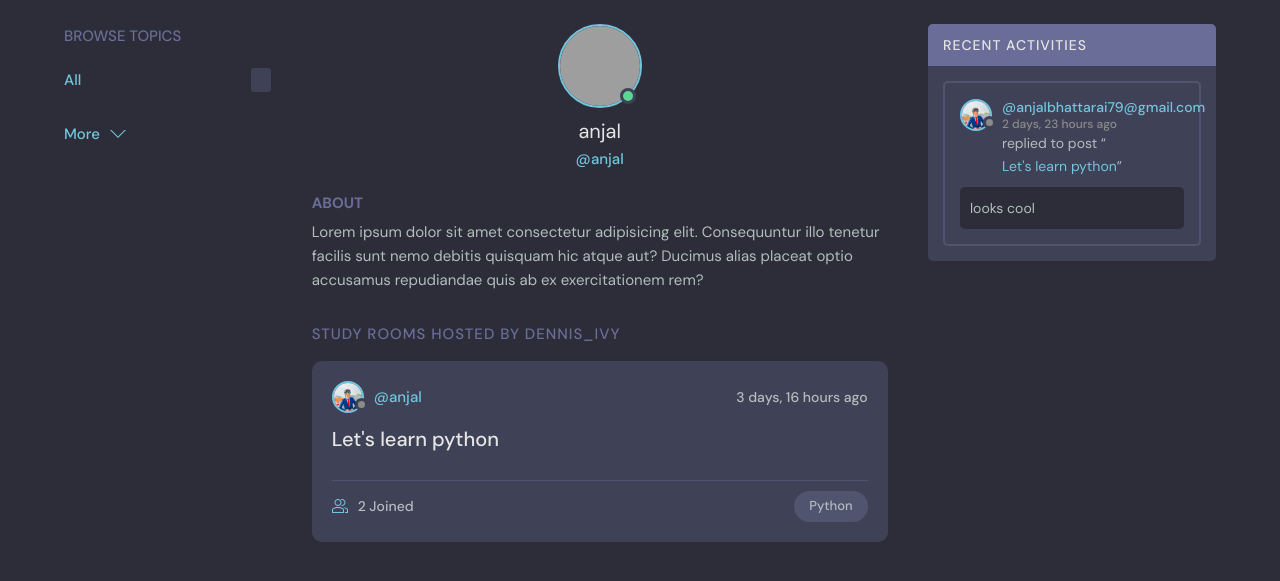
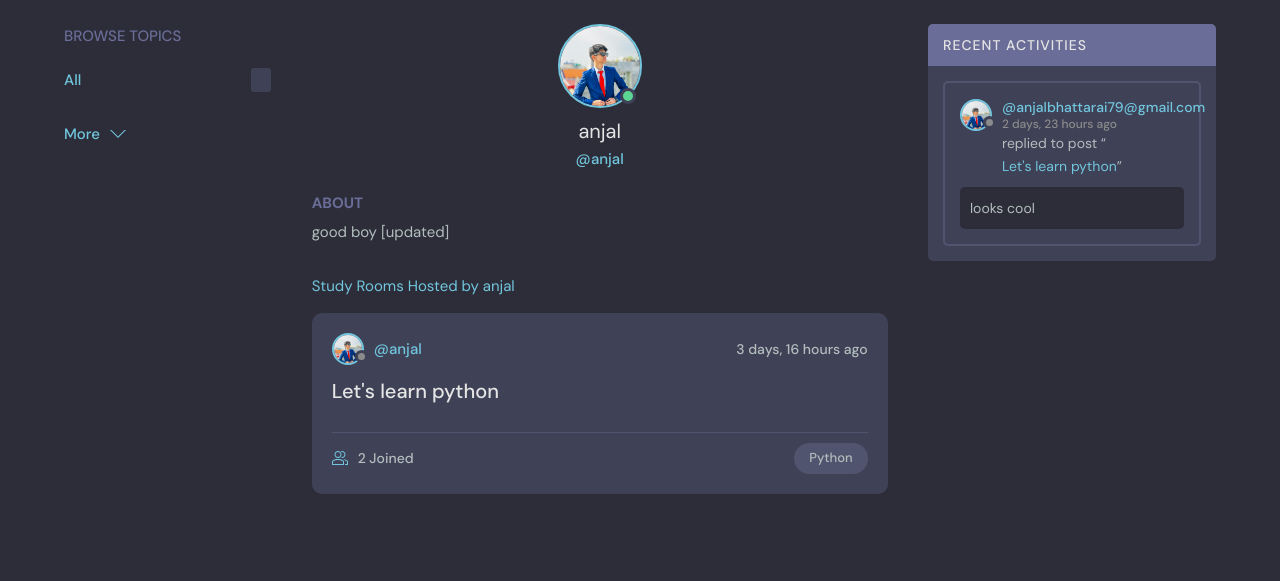
Before and after one commit to anjalbhattarai79/StudyBud-django, a Django app: page /profile/1 in a window 1280 px wide. Shown: the part 76-657 px from the top of the page. Run offline with Django 5.2, Linux system fonts and the light colour scheme; data comes from the database, SQL or seed files in the repository; both versions use the stored data as it was after the commit; grey boxes are pictures that could not be loaded.

Commit message:
update profile landing page with photo and and bio

```diff
--- a/base/templates/base/profile.html
+++ b/base/templates/base/profile.html
@@ -13,7 +13,7 @@
         <div class="profile">
           <div class="profile__avatar">
             <div class="avatar avatar--large active">
-              <img src="https://randomuser.me/api/portraits/men/11.jpg" />
+              <img src="{{ user.avatar.url }}" />
             </div>
           </div>
           <div class="profile__info">
@@ -26,16 +26,14 @@
           <div class="profile__about">
             <h3>About</h3>
             <p>
-              Lorem ipsum dolor sit amet consectetur adipisicing elit. Consequuntur illo tenetur
-              facilis sunt nemo debitis quisquam hic atque aut? Ducimus alias placeat optio
-              accusamus repudiandae quis ab ex exercitationem rem?
+              {{ user.bio }}
             </p>
           </div>
         </div>
 
         <div class="roomList__header">
           <div>
-            <h2>Study Rooms Hosted by dennis_ivy</a>
+            <a>Study Rooms Hosted by {{ user.username }}</a>
             </h2>
           </div>
         </div>
```
Also changed, not shown: db.sqlite3, static/images/cv_pic_yrhohdb.jpg (added).
